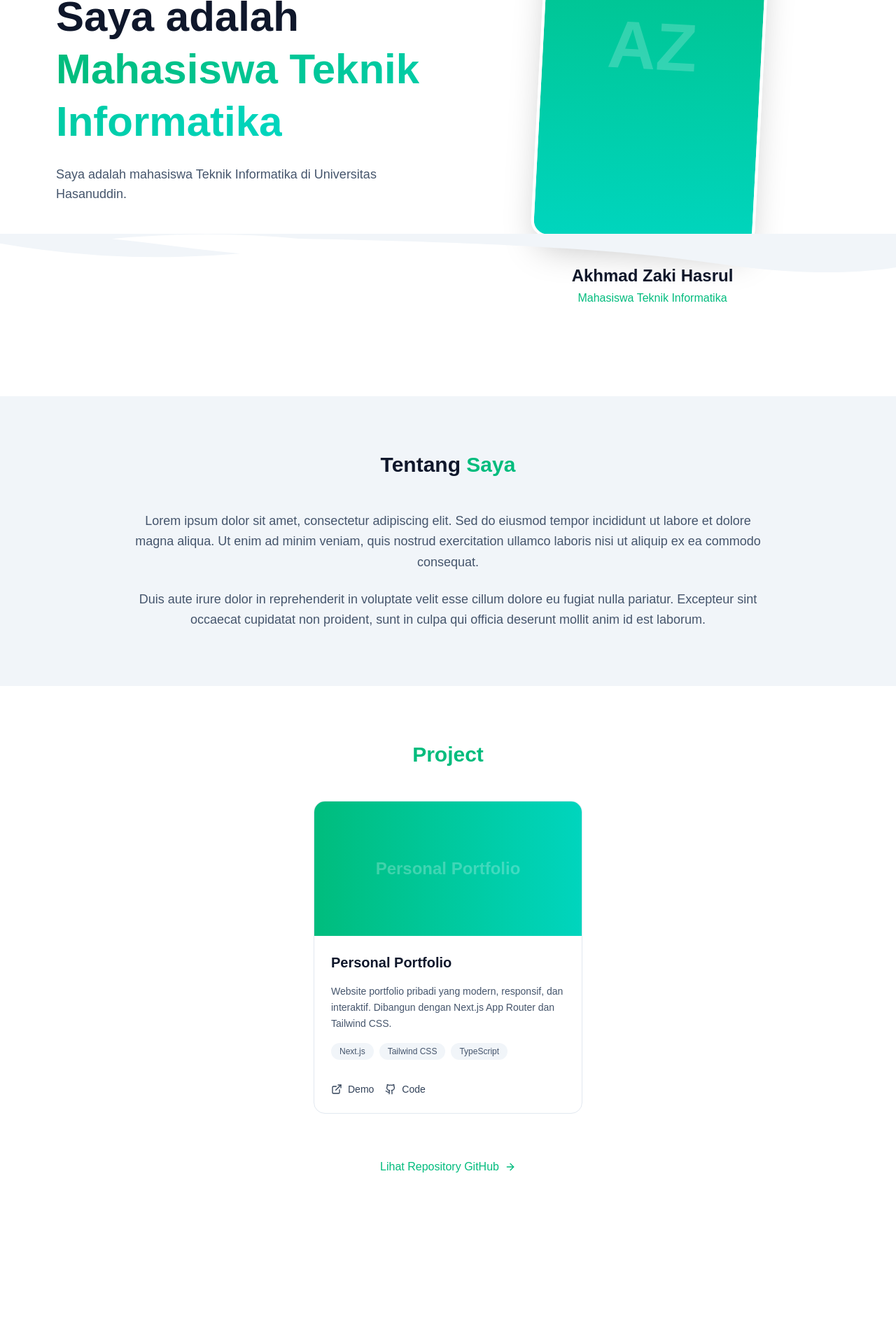
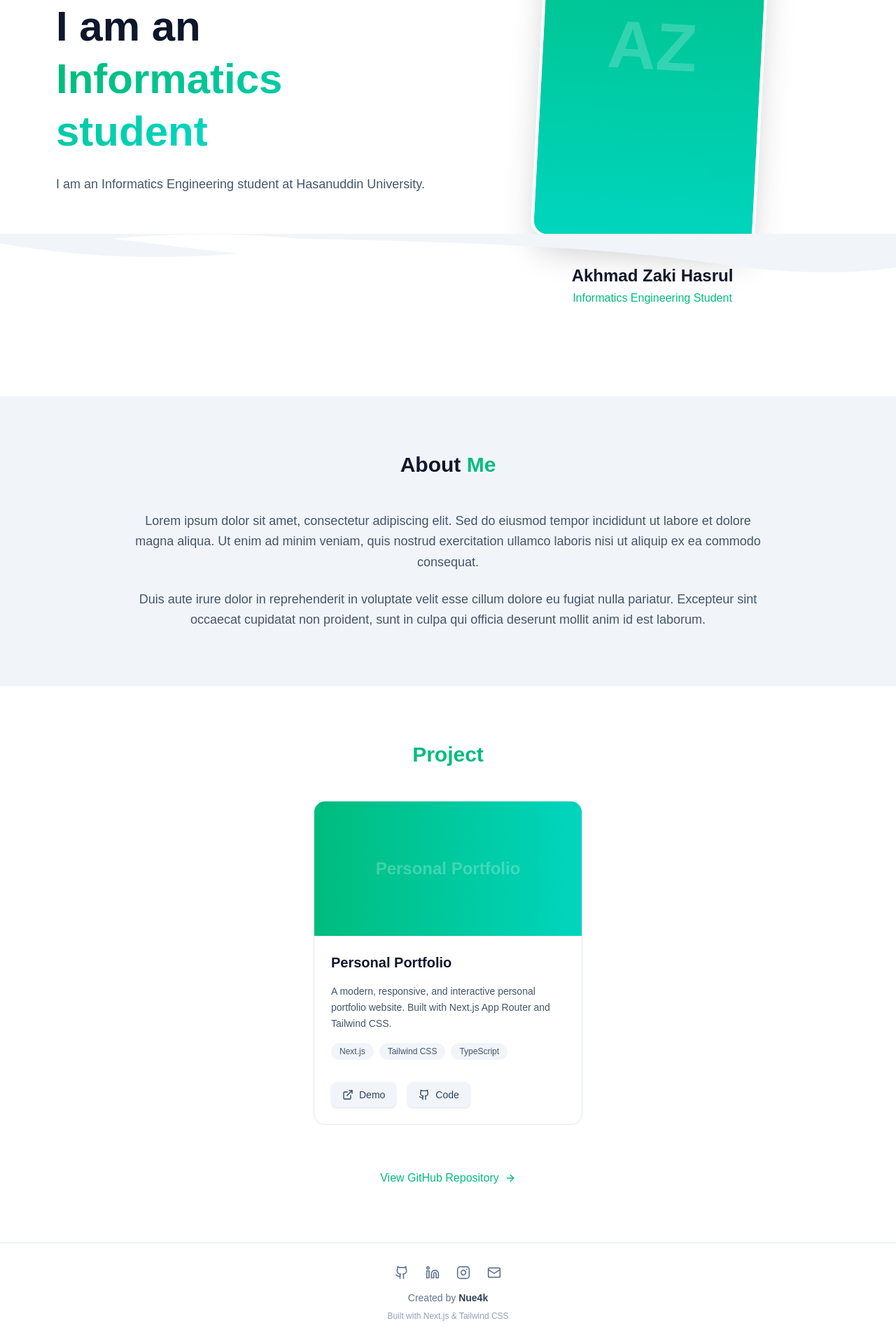
Before and after one commit to Nue4k/Portofolio-Nue, a Next.js app in the folder frontend/: page / in a window 1280 px wide. Shown: the part 406-2326 px from the top of the page at 70% size. Before the commit the page ends 2165 px from the top, so only its background shows below. Built offline with nearby package versions, Linux system fonts and the light colour scheme.

Commit message:
Add social media links, tactile buttons (Lewat tadi di feed IG tutornya akwoaowkoak), and translate all content to English

```diff
--- a/frontend/app/page.tsx
+++ b/frontend/app/page.tsx
@@ -1,6 +1,7 @@
 import Hero from "@/components/Hero";
 import About from "@/components/About";
 import Portfolio from "@/components/Portfolio";
+import Footer from "@/components/Footer";
 
 export default function Home() {
   return (
@@ -8,6 +9,7 @@ export default function Home() {
       <Hero />
       <About />
       <Portfolio />
+      <Footer />
     </main>
   );
 }
--- a/frontend/src/components/About.tsx
+++ b/frontend/src/components/About.tsx
@@ -5,7 +5,7 @@ export default function About() {
 
                 {/* Judul Section */}
                 <h2 className="text-3xl font-bold text-center mb-12 text-slate-900 dark:text-white">
-                    Tentang <span className="text-emerald-500">Saya</span>
+                    About <span className="text-emerald-500">Me</span>
                 </h2>
 
                 {/* Deskripsi Diri (Centered) */}
--- /dev/null
+++ b/frontend/src/components/Footer.tsx
@@ -0,0 +1,35 @@
+import { Github, Instagram, Linkedin, Mail } from 'lucide-react';
+
+export default function Footer() {
+    return (
+        <footer className="bg-white dark:bg-slate-900 border-t border-slate-200 dark:border-slate-800 py-8">
+            <div className="max-w-6xl mx-auto px-8 md:px-20 text-center">
+
+                {/* Social Links (Centered) */}
+                <div className="flex justify-center space-x-6 mb-4">
+                    <a href="https://github.com/Nue4k" target="_blank" className="text-slate-500 hover:text-emerald-500 transition-colors">
+                        <Github size={20} />
+                    </a>
+                    <a href="https://www.linkedin.com/in/akhmadzakihasrul" target="_blank" className="text-slate-500 hover:text-blue-500 transition-colors">
+                        <Linkedin size={20} />
+                    </a>
+                    <a href="https://www.instagram.com/akmzhs" target="_blank" className="text-slate-500 hover:text-pink-500 transition-colors">
+                        <Instagram size={20} />
+                    </a>
+                    <a href="mailto:akhmadzakihasrul@gmail.com" className="text-slate-500 hover:text-red-500 transition-colors">
+                        <Mail size={20} />
+                    </a>
+                </div>
+
+                {/* Footer Text */}
+                <p className="text-slate-500 dark:text-slate-400 text-sm">
+                    Created by <span className="font-bold text-slate-700 dark:text-slate-200">Nue4k</span>
+                </p>
+                <p className="text-slate-400 dark:text-slate-500 text-xs mt-2">
+                    Built with Next.js & Tailwind CSS
+                </p>
+
+            </div>
+        </footer>
+    );
+}
--- a/frontend/src/components/Hero.tsx
+++ b/frontend/src/components/Hero.tsx
@@ -7,16 +7,16 @@ export default function Hero() {
             {/* Bagian Kiri: Teks & Intro */}
             <div className="flex-1 text-center md:text-left space-y-6">
                 <h2 className="text-emerald-500 font-medium tracking-wide text-lg">
-                    Halo, Saya Akhmad Zaki Hasrul 👋
+                    Hi, I'm Akhmad Zaki Hasrul 👋
                 </h2>
                 <h1 className="text-4xl md:text-6xl font-bold text-slate-900 dark:text-white leading-tight">
-                    Saya adalah <br />
+                    I am an <br />
                     <span className="bg-clip-text text-transparent bg-linear-to-r from-emerald-500 to-teal-400">
-                        Mahasiswa Teknik Informatika
+                        Informatics student
                     </span>
                 </h1>
                 <p className="text-slate-600 dark:text-slate-400 text-lg max-w-2xl mx-auto md:mx-0">
-                    Saya adalah mahasiswa Teknik Informatika di Universitas Hasanuddin.
+                    I am an Informatics Engineering student at Hasanuddin University.
                 </p>
 
                 {/* Tombol CTA (Call to Action) */}
@@ -40,7 +40,7 @@ export default function Hero() {
                         Akhmad Zaki Hasrul
                     </h3>
                     <p className="text-emerald-500 font-medium mt-1">
-                        Mahasiswa Teknik Informatika
+                        Informatics Engineering Student
                     </p>
                 </div>
 
--- a/frontend/src/components/Navbar.tsx
+++ b/frontend/src/components/Navbar.tsx
@@ -41,15 +41,14 @@ export default function Navbar() {
                         </div>
                     </div>
 
-                    {/* SOCIAL ICONS (Desktop) */}
                     <div className="hidden md:flex items-center space-x-4">
                         <a href="https://github.com/Nue4k" target="_blank" className="text-slate-500 hover:text-emerald-500 transition-colors">
                             <Github size={20} />
                         </a>
-                        <a href="#" className="text-slate-500 hover:text-blue-500 transition-colors">
+                        <a href="https://www.linkedin.com/in/akhmadzakihasrul" target="_blank" className="text-slate-500 hover:text-blue-500 transition-colors">
                             <Linkedin size={20} />
                         </a>
-                        <a href="#" className="text-slate-500 hover:text-blue-500 transition-colors">
+                        <a href="https://www.instagram.com/akmzhs" target="_blank" className="text-slate-500 hover:text-pink-500 transition-colors">
                             <Instagram size={20} />
                         </a>
                         <a href="mailto:akhmadzakihasrul@gmail.com" className="text-slate-500 hover:text-blue-500 transition-colors">
@@ -61,7 +60,7 @@ export default function Navbar() {
                     <div className="md:hidden flex items-center">
                         <button
                             onClick={() => setIsOpen(!isOpen)}
-                            className="p-2 rounded-md text-slate-700 dark:text-slate-200 hover:text-emerald-500 focus:outline-none"
+                            className="p-2 rounded-md text-slate-700 dark:text-slate-200 hover:text-emerald-500 focus:outline-none transition-all active:scale-95 active:bg-slate-200 dark:active:bg-slate-800"
                         >
                             {isOpen ? <X size={24} /> : <Menu size={24} />}
                         </button>
--- a/frontend/src/components/Portfolio.tsx
+++ b/frontend/src/components/Portfolio.tsx
@@ -5,7 +5,7 @@ export default function Portfolio() {
     const projects = [
         {
             title: "Personal Portfolio",
-            desc: "Website portfolio pribadi yang modern, responsif, dan interaktif. Dibangun dengan Next.js App Router dan Tailwind CSS.",
+            desc: "A modern, responsive, and interactive personal portfolio website. Built with Next.js App Router and Tailwind CSS.",
             tech: ["Next.js", "Tailwind CSS", "TypeScript"],
             color: "from-emerald-500 to-teal-400"
         },
@@ -52,10 +52,10 @@ export default function Portfolio() {
 
                                 {/* Link Buttons */}
                                 <div className="pt-4 flex items-center gap-4">
-                                    <Link href="#" className="flex items-center gap-2 text-sm font-medium text-slate-700 dark:text-slate-300 hover:text-emerald-500 transition-colors">
+                                    <Link href="#" className="flex items-center gap-2 text-sm font-medium text-slate-700 dark:text-slate-300 bg-slate-100 dark:bg-slate-700/50 px-4 py-2 rounded-lg shadow-sm hover:shadow-md hover:bg-emerald-50 dark:hover:bg-emerald-900/20 hover:text-emerald-500 active:shadow-none active:translate-y-0.5 transition-all">
                                         <ExternalLink size={16} /> Demo
                                     </Link>
-                                    <Link href="#" className="flex items-center gap-2 text-sm font-medium text-slate-700 dark:text-slate-300 hover:text-emerald-500 transition-colors">
+                                    <Link href="#" className="flex items-center gap-2 text-sm font-medium text-slate-700 dark:text-slate-300 bg-slate-100 dark:bg-slate-700/50 px-4 py-2 rounded-lg shadow-sm hover:shadow-md hover:bg-emerald-50 dark:hover:bg-emerald-900/20 hover:text-emerald-500 active:shadow-none active:translate-y-0.5 transition-all">
                                         <Github size={16} /> Code
                                     </Link>
                                 </div>
@@ -67,7 +67,7 @@ export default function Portfolio() {
                 {/* Tombol Lihat Selengkapnya (Opsional) */}
                 <div className="mt-16 text-center">
                     <Link href="#" className="inline-flex items-center gap-2 text-emerald-500 font-medium hover:underline hover:underline-offset-4">
-                        Lihat Repository GitHub <ArrowRight size={16} />
+                        View GitHub Repository <ArrowRight size={16} />
                     </Link>
                 </div>
 
```
